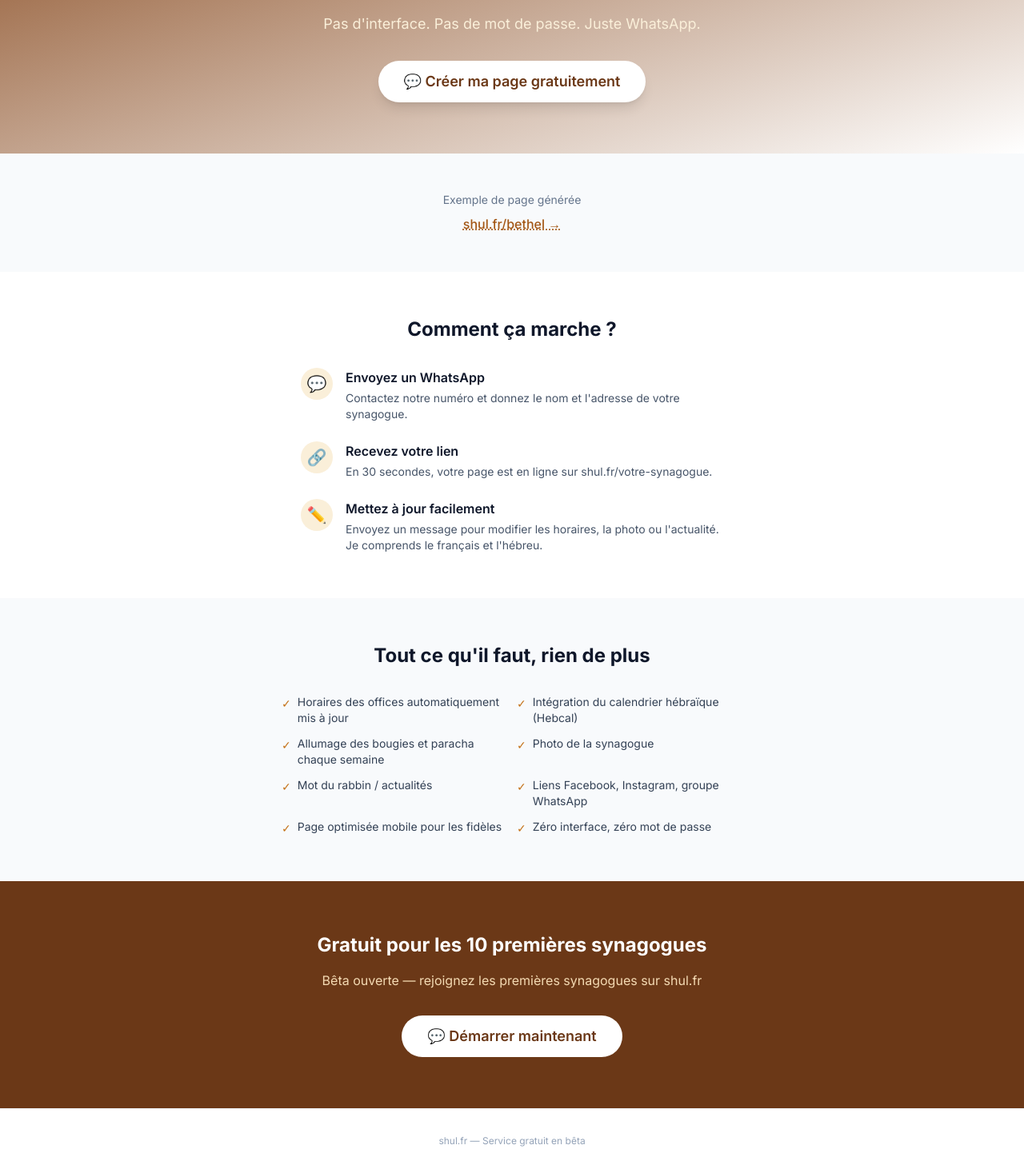
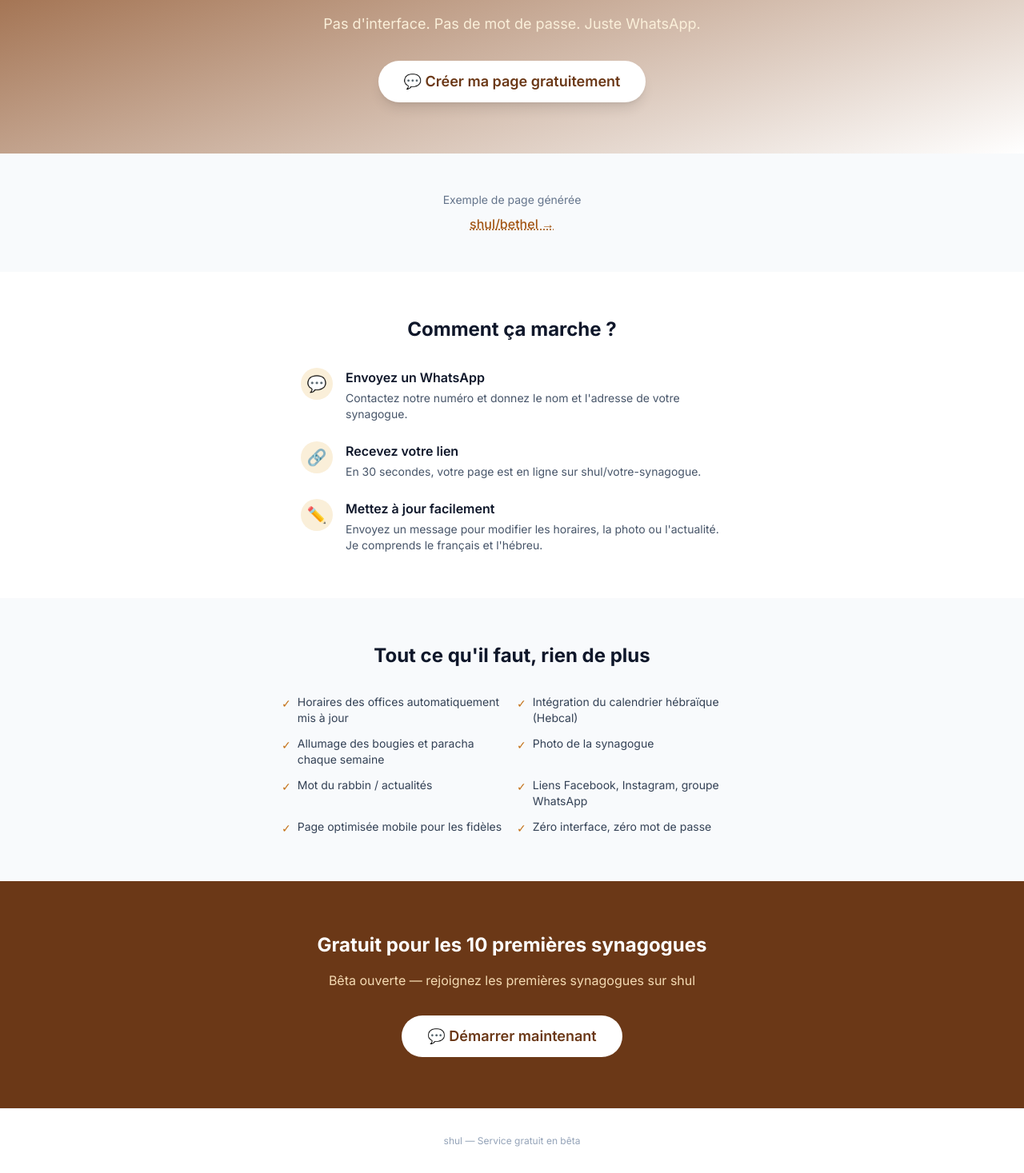
Before and after one commit to dav1403/shul, a Next.js app: page / in a window 1280 px wide. Shown: the part 215-1682 px from the top of the page at 80% size. Built offline with nearby package versions, Linux system fonts and the light colour scheme; no server answers.

Commit message:
rename: shul.fr -> shul (brand update)

```diff
--- a/app/[slug]/page.tsx
+++ b/app/[slug]/page.tsx
@@ -40,7 +40,7 @@
   const synagogue = await getSynagogue(slug);
   if (!synagogue) return { title: "Synagogue introuvable" };
 
-  const siteUrl = process.env.NEXT_PUBLIC_SITE_URL ?? "https://shul.fr";
+  const siteUrl = process.env.NEXT_PUBLIC_SITE_URL ?? "https://shul";
   const description = `Horaires des offices, informations pratiques et actualités de la ${synagogue.name} à ${synagogue.city ?? "France"}.`;
 
   return {
@@ -50,7 +50,7 @@
       title: synagogue.name,
       description,
       url: `${siteUrl}/${slug}`,
-      siteName: "shul.fr",
+      siteName: "shul",
       images: synagogue.photo_url
         ? [{ url: synagogue.photo_url, alt: synagogue.name }]
         : [],
@@ -77,7 +77,7 @@
       : Promise.resolve(null),
   ]);
 
-  const siteUrl = process.env.NEXT_PUBLIC_SITE_URL ?? "https://shul.fr";
+  const siteUrl = process.env.NEXT_PUBLIC_SITE_URL ?? "https://shul";
 
   // JSON-LD structuré pour SEO
   const jsonLd = {
@@ -143,7 +143,7 @@
                 href={siteUrl}
                 className="underline decoration-dotted hover:text-slate-600"
               >
-                shul.fr
+                shul
               </a>{" "}
               — Créez le vôtre gratuitement
             </p>
--- a/app/layout.tsx
+++ b/app/layout.tsx
@@ -6,13 +6,13 @@
 
 export const metadata: Metadata = {
   title: {
-    default: "shul.fr — Votre synagogue sur le web, depuis WhatsApp",
-    template: "%s | shul.fr",
+    default: "shul — Votre synagogue sur le web, depuis WhatsApp",
+    template: "%s | shul",
   },
   description:
     "Donnez à votre synagogue une présence web en quelques minutes. Mettez à jour les horaires, la photo et les actualités directement depuis WhatsApp.",
   metadataBase: new URL(
-    process.env.NEXT_PUBLIC_SITE_URL ?? "https://shul.fr"
+    process.env.NEXT_PUBLIC_SITE_URL ?? "https://shul"
   ),
 };
 
--- a/app/page.tsx
+++ b/app/page.tsx
@@ -2,7 +2,7 @@
 import Link from "next/link";
 
 export const metadata: Metadata = {
-  title: "shul.fr — Votre synagogue sur le web, depuis WhatsApp",
+  title: "shul — Votre synagogue sur le web, depuis WhatsApp",
   description:
     "Donnez à votre synagogue une présence web en quelques minutes. Envoyez un WhatsApp, votre site se met à jour.",
 };
@@ -16,7 +16,7 @@
   {
     icon: "🔗",
     title: "Recevez votre lien",
-    desc: "En 30 secondes, votre page est en ligne sur shul.fr/votre-synagogue.",
+    desc: "En 30 secondes, votre page est en ligne sur shul/votre-synagogue.",
   },
   {
     icon: "✏️",
@@ -40,7 +40,7 @@
   const waNumber = process.env.NEXT_PUBLIC_WHATSAPP_NUMBER ?? "";
   const waUrl = waNumber
     ? `https://wa.me/${waNumber.replace("+", "")}?text=${encodeURIComponent(
-        "Bonjour, je souhaite créer la page de ma synagogue sur shul.fr"
+        "Bonjour, je souhaite créer la page de ma synagogue sur shul"
       )}`
     : "#";
 
@@ -75,7 +75,7 @@
           href="/bethel"
           className="inline-flex items-center gap-1 text-primary-700 font-medium underline decoration-dotted hover:text-primary-900"
         >
-          shul.fr/bethel →
+          shul/bethel →
         </Link>
       </section>
 
@@ -121,7 +121,7 @@
         <div className="max-w-xl mx-auto">
           <h2 className="text-2xl font-bold mb-4">Gratuit pour les 10 premières synagogues</h2>
           <p className="text-primary-200 mb-8">
-            Bêta ouverte — rejoignez les premières synagogues sur shul.fr
+            Bêta ouverte — rejoignez les premières synagogues sur shul
           </p>
           <a
             href={waUrl}
@@ -135,7 +135,7 @@
       </section>
 
       <footer className="border-t border-slate-100 px-6 py-8 text-center text-xs text-slate-400">
-        <p>shul.fr — Service gratuit en bêta</p>
+        <p>shul — Service gratuit en bêta</p>
       </footer>
     </div>
   );
--- a/lib/whatsapp/handlers.ts
+++ b/lib/whatsapp/handlers.ts
@@ -129,7 +129,7 @@
       await upsertConversationState(phone, "onboarding_name", {});
       await adapter.sendMessage({
         to: phone,
-        text: "Chalom ! Bienvenue sur shul.fr 🕍\n\nJe vais créer la page web de votre synagogue en quelques minutes.\n\nQuel est le nom de votre synagogue ?",
+        text: "Chalom ! Bienvenue sur shul 🕍\n\nJe vais créer la page web de votre synagogue en quelques minutes.\n\nQuel est le nom de votre synagogue ?",
       });
       return;
     }
@@ -184,7 +184,7 @@
 
     await deleteConversationState(phone);
 
-    const siteUrl = process.env.NEXT_PUBLIC_SITE_URL ?? "https://shul.fr";
+    const siteUrl = process.env.NEXT_PUBLIC_SITE_URL ?? "https://shul";
     await adapter.sendMessage({
       to: phone,
       text: `✅ Votre synagogue est en ligne !\n\n🔗 ${siteUrl}/${slug}\n\nVous pouvez maintenant m'envoyer des messages pour mettre à jour les horaires, ajouter une photo, ou modifier les informations. Je suis là 24h/24 !`,
@@ -297,7 +297,7 @@
     }
 
     case "query_status": {
-      const siteUrl = process.env.NEXT_PUBLIC_SITE_URL ?? "https://shul.fr";
+      const siteUrl = process.env.NEXT_PUBLIC_SITE_URL ?? "https://shul";
       await adapter.sendMessage({
         to: phone,
         text: `🕍 *${synagogue.name}*\n📍 ${synagogue.address ?? ""}, ${synagogue.city ?? ""}\n🔗 ${siteUrl}/${synagogue.slug}`,
--- a/package.json
+++ b/package.json
@@ -1,5 +1,5 @@
 {
-  "name": "shul-fr",
+  "name": "shul",
   "version": "0.1.0",
   "private": true,
   "scripts": {
```
Also changed, not shown: .claude/settings.local.json (added), 1 other file (tests, documents, lock files or other folders).
